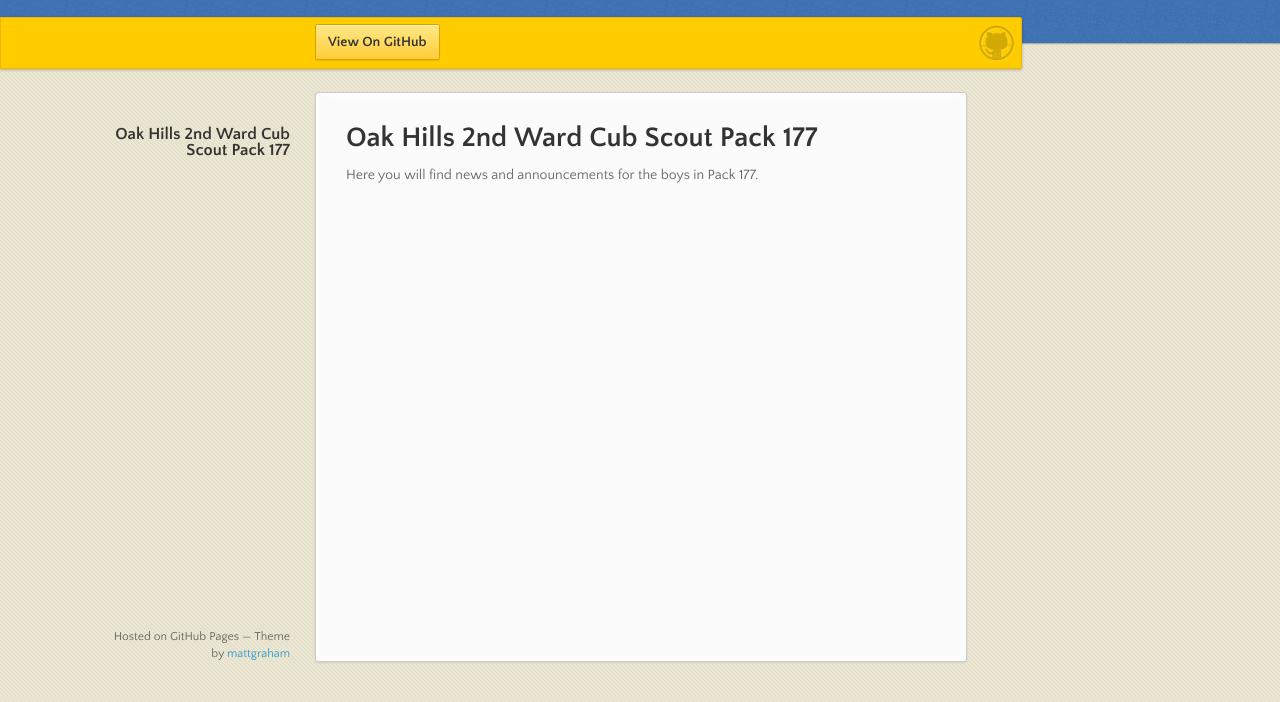
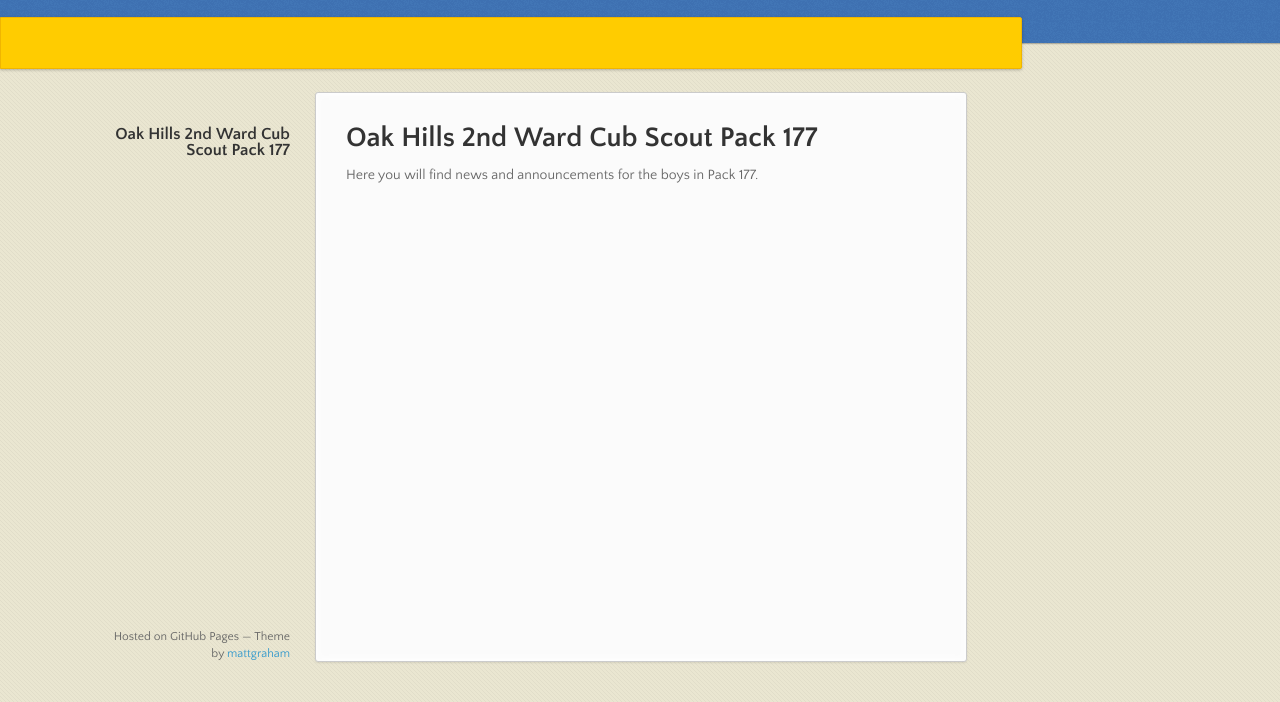
Before and after one commit to provo-peaks-pack-177/provo-peaks-pack-177.github.io, a plain HTML site: page index.html in a window 1280 px wide. Shown: the part 98-800 px from the top of the page. Drawn offline with nearby package versions, Linux system fonts and the light colour scheme.

Commit message:
Remove link to repo from banner

```diff
--- a/index.html
+++ b/index.html
@@ -22,9 +22,6 @@
       </header>
 
       <div id="banner">
-        <span id="logo"></span>
-
-        <a href="https://github.com/provo-peaks-pack-177" class="button fork"><strong>View On GitHub</strong></a>
       </div><!-- end banner -->
 
     <div class="wrapper">
```
